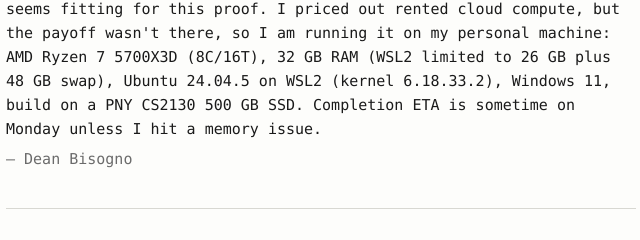
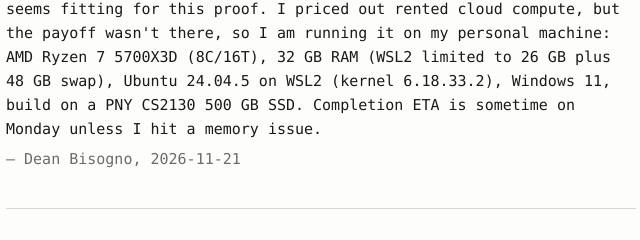
Before and after one commit to notcoffeetable/notcoffeetable.github.io, a plain HTML site: page rh-verification.html in a window 1280 px wide. Shown: the part 1350-1590 px from the top of the page, 319-959 px from the left. Drawn offline with Linux system fonts and the light colour scheme.

Commit message:
RH page: date the written note
Co-Authored-By: Claude Opus 5.5 <noreply@anthropic.com>

```diff
--- a/rh-verification.html
+++ b/rh-verification.html
@@ -69,7 +69,7 @@
                 limited to 26 GB plus 48 GB swap), Ubuntu 24.04.5 on WSL2 (kernel 6.18.33.2), Windows 11,
                 build on a PNY CS2130 500 GB SSD. Completion ETA is sometime on Monday unless I hit a memory issue.</p>
 
-            <p class="note">— Dean Bisogno</p>
+            <p class="note">— Dean Bisogno, 2026-11-21</p>
     </section>
 
     <hr>
```
